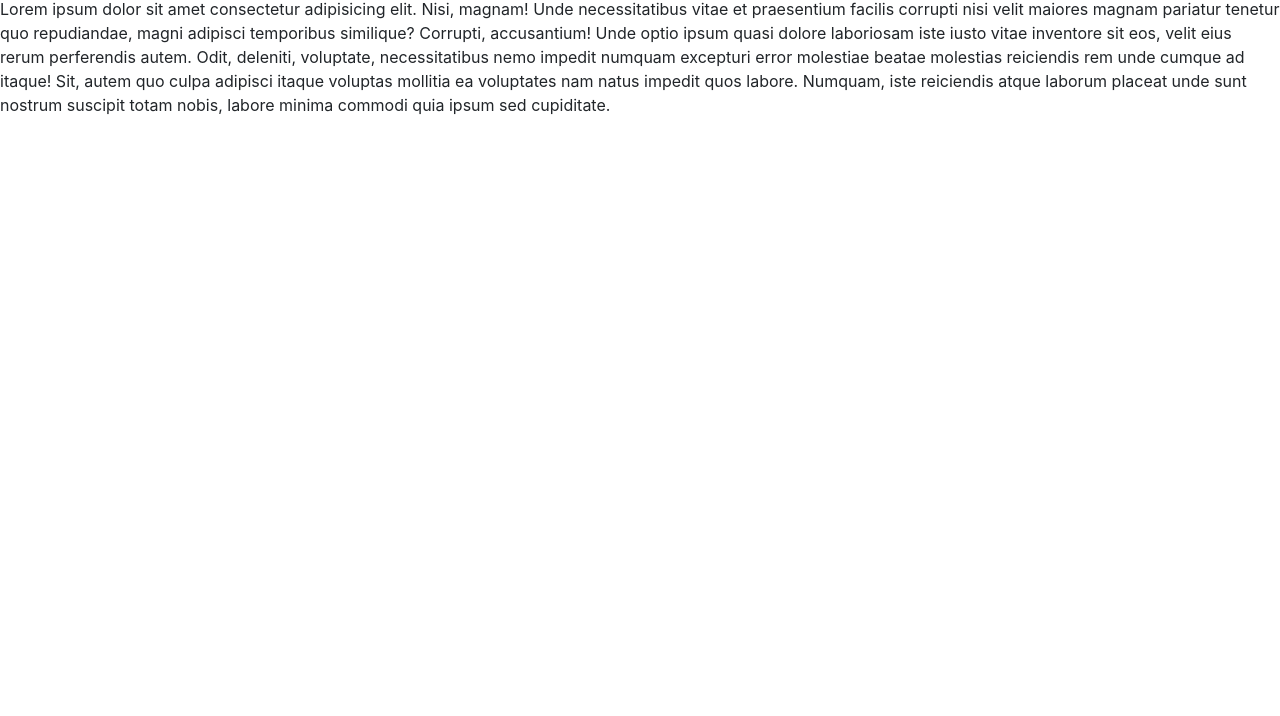
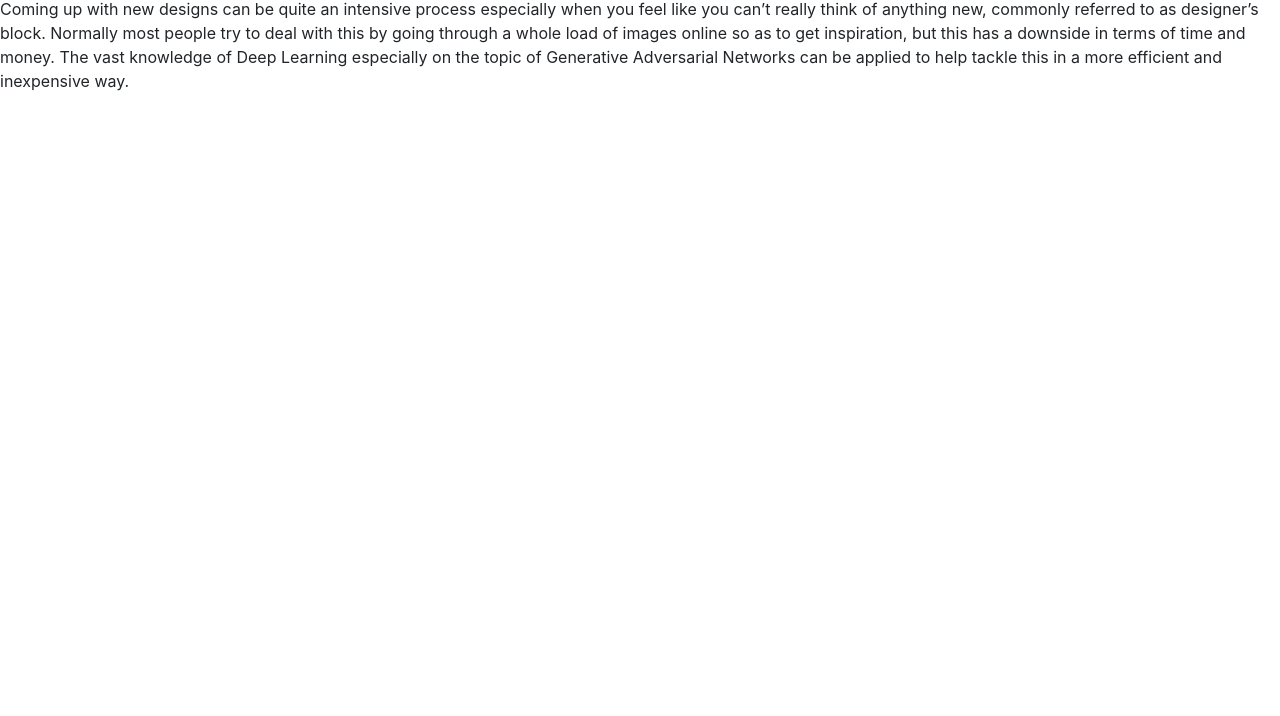
Before and after one commit to martinoywa/creative-gan, a plain HTML site: page UI/about.html in a window 1280 px wide. Shown: the part 84-800 px from the top of the page. Drawn offline with nearby package versions, Linux system fonts and the light colour scheme.

Commit message:
modify about and help pages

```diff
--- a/UI/about.html
+++ b/UI/about.html
@@ -28,7 +28,10 @@
         </div>
     </header>
     <main>
-     <p>Lorem ipsum dolor sit amet consectetur adipisicing elit. Nisi, magnam! Unde necessitatibus vitae et praesentium facilis corrupti nisi velit maiores magnam pariatur tenetur quo repudiandae, magni adipisci temporibus similique? Corrupti, accusantium! Unde optio ipsum quasi dolore laboriosam iste iusto vitae inventore sit eos, velit eius rerum perferendis autem. Odit, deleniti, voluptate, necessitatibus nemo impedit numquam excepturi error molestiae beatae molestias reiciendis rem unde cumque ad itaque! Sit, autem quo culpa adipisci itaque voluptas mollitia ea voluptates nam natus impedit quos labore. Numquam, iste reiciendis atque laborum placeat unde sunt nostrum suscipit totam nobis, labore minima commodi quia ipsum sed cupiditate.</p>
+     <p>
+      Coming up with new designs can be quite an intensive process especially when you feel  like you can’t really think of anything  new, commonly referred to as designer’s block. Normally most people try to deal with this by going through a whole load of images online so as to get inspiration, but this has a downside in terms of time and money.
+      The vast knowledge of Deep Learning especially on the topic of Generative Adversarial Networks can be applied to help tackle this in a more efficient and inexpensive way.
+     </p>
     </main>
 </body>
 </html>
```
Also changed, not shown: UI/help.html (+1 -1 lines).
